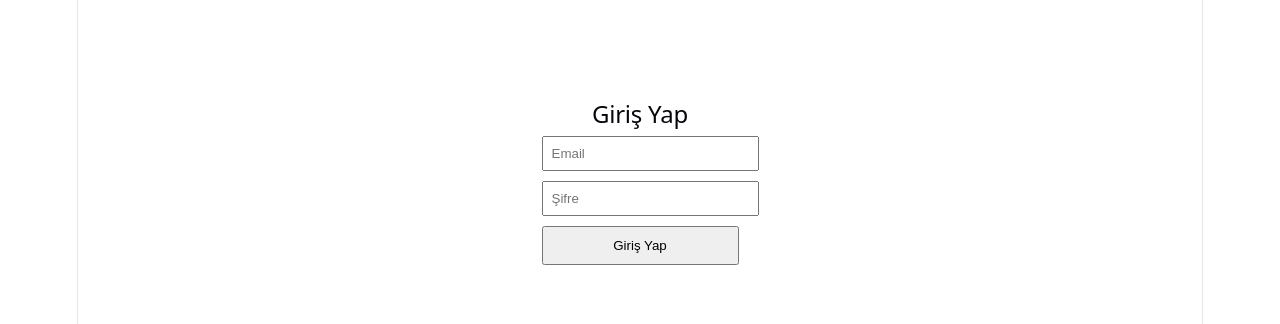
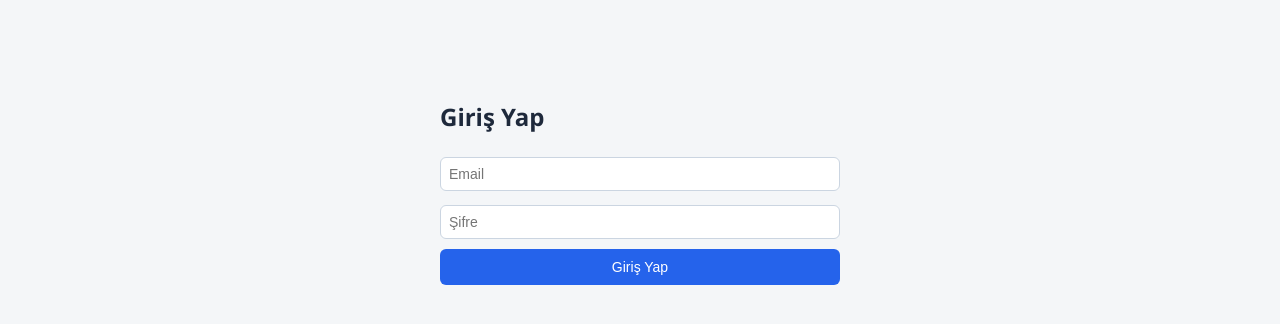
Before and after one commit to Yigit2043/mini-erp-inventory, a React (Vite) app in the folder client/: page /login in a window 1280 px wide. Shown: the top 324 px of the page. Built offline with nearby package versions, Linux system fonts and the light colour scheme.

Commit message:
Genel UI stili eklendi - tablo, buton, input gorunumleri

```diff
--- a/client/src/index.css
+++ b/client/src/index.css
@@ -1,111 +1,59 @@
-:root {
-  --text: #6b6375;
-  --text-h: #08060d;
-  --bg: #fff;
-  --border: #e5e4e7;
-  --code-bg: #f4f3ec;
-  --accent: #aa3bff;
-  --accent-bg: rgba(170, 59, 255, 0.1);
-  --accent-border: rgba(170, 59, 255, 0.5);
-  --social-bg: rgba(244, 243, 236, 0.5);
-  --shadow:
-    rgba(0, 0, 0, 0.1) 0 10px 15px -3px, rgba(0, 0, 0, 0.05) 0 4px 6px -2px;
-
-  --sans: system-ui, 'Segoe UI', Roboto, sans-serif;
-  --heading: system-ui, 'Segoe UI', Roboto, sans-serif;
-  --mono: ui-monospace, Consolas, monospace;
-
-  font: 18px/145% var(--sans);
-  letter-spacing: 0.18px;
-  color-scheme: light dark;
-  color: var(--text);
-  background: var(--bg);
-  font-synthesis: none;
-  text-rendering: optimizeLegibility;
-  -webkit-font-smoothing: antialiased;
-  -moz-osx-font-smoothing: grayscale;
-
-  @media (max-width: 1024px) {
-    font-size: 16px;
-  }
-}
-
-@media (prefers-color-scheme: dark) {
-  :root {
-    --text: #9ca3af;
-    --text-h: #f3f4f6;
-    --bg: #16171d;
-    --border: #2e303a;
-    --code-bg: #1f2028;
-    --accent: #c084fc;
-    --accent-bg: rgba(192, 132, 252, 0.15);
-    --accent-border: rgba(192, 132, 252, 0.5);
-    --social-bg: rgba(47, 48, 58, 0.5);
-    --shadow:
-      rgba(0, 0, 0, 0.4) 0 10px 15px -3px, rgba(0, 0, 0, 0.25) 0 4px 6px -2px;
-  }
-
-  #social .button-icon {
-    filter: invert(1) brightness(2);
-  }
+* {
+  box-sizing: border-box;
 }
 
 body {
+  font-family: 'Segoe UI', Arial, sans-serif;
+  background-color: #f4f6f8;
   margin: 0;
+  color: #2c3e50;
 }
 
-#root {
-  width: 1126px;
-  max-width: 100%;
-  margin: 0 auto;
-  text-align: center;
-  border-inline: 1px solid var(--border);
-  min-height: 100svh;
-  display: flex;
-  flex-direction: column;
-  box-sizing: border-box;
+a {
+  color: #2563eb;
+  text-decoration: none;
+}
+a:hover {
+  text-decoration: underline;
 }
 
-h1,
-h2 {
-  font-family: var(--heading);
-  font-weight: 500;
-  color: var(--text-h);
+h2, h3 {
+  color: #1e293b;
 }
 
-h1 {
-  font-size: 56px;
-  letter-spacing: -1.68px;
-  margin: 32px 0;
-  @media (max-width: 1024px) {
-    font-size: 36px;
-    margin: 20px 0;
-  }
-}
-h2 {
-  font-size: 24px;
-  line-height: 118%;
-  letter-spacing: -0.24px;
-  margin: 0 0 8px;
-  @media (max-width: 1024px) {
-    font-size: 20px;
-  }
-}
-p {
-  margin: 0;
+input, select {
+  padding: 8px 10px;
+  margin: 4px 4px 4px 0;
+  border: 1px solid #cbd5e1;
+  border-radius: 6px;
+  font-size: 14px;
 }
 
-code,
-.counter {
-  font-family: var(--mono);
-  display: inline-flex;
-  border-radius: 4px;
-  color: var(--text-h);
+button {
+  padding: 8px 16px;
+  background-color: #2563eb;
+  color: white;
+  border: none;
+  border-radius: 6px;
+  cursor: pointer;
+  font-size: 14px;
+}
+button:hover {
+  background-color: #1d4ed8;
 }
 
-code {
-  font-size: 15px;
-  line-height: 135%;
-  padding: 4px 8px;
-  background: var(--code-bg);
+table {
+  background-color: white;
+  box-shadow: 0 1px 3px rgba(0,0,0,0.1);
+  border-radius: 6px;
+  overflow: hidden;
 }
+
+th {
+  background-color: #f1f5f9;
+  text-align: left;
+}
+
+tr:hover {
+  background-color: #f8fafc;
+}
```
